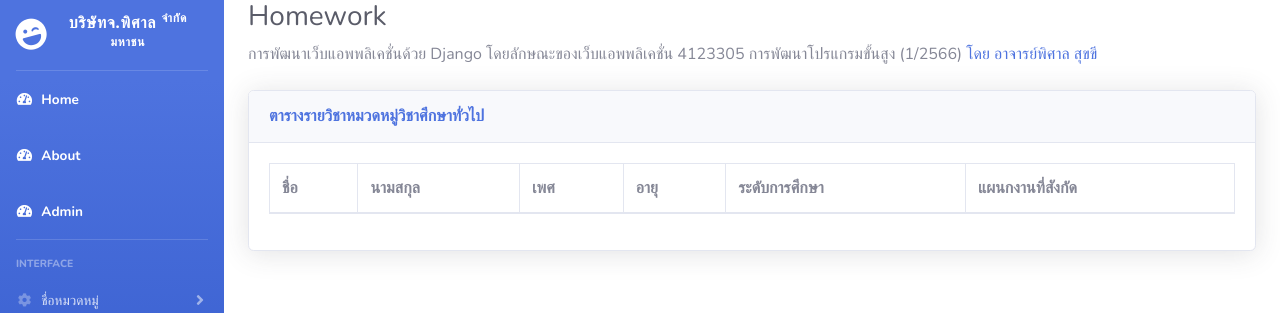
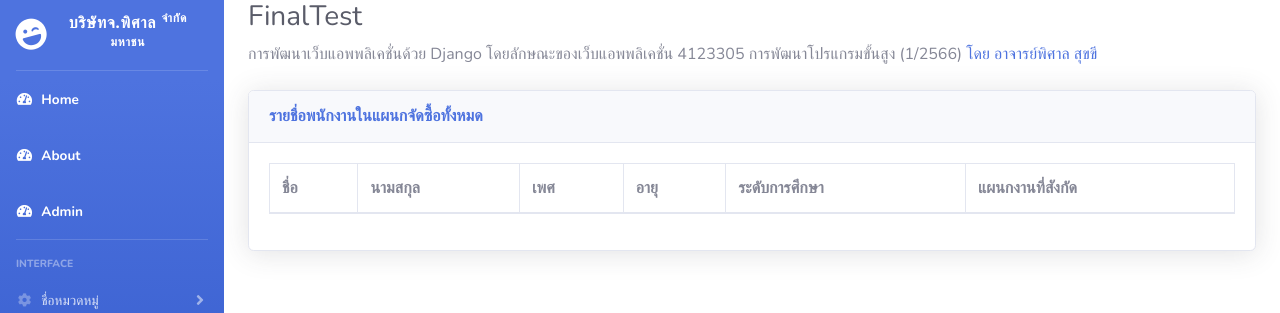
Before and after one commit to Lskram/Finaltest, a Django app: page /General in a window 1280 px wide. Shown: the top 313 px of the page. Run offline with Django 4.2, Linux system fonts and the light colour scheme; data comes from the database, SQL or seed files in the repository; lists and menus that the app fills with data are empty; some libraries are stand-ins or nearby versions.

Commit message:
แก้ไขตาราง

```diff
--- a/template/elective_subjects.html
+++ b/template/elective_subjects.html
@@ -3,14 +3,14 @@
 {% block content %}  <div class="container-fluid">
 
     <!-- Page Heading -->
-    <h1 class="h3 mb-2 text-gray-800">Homework</h1>
+    <h1 class="h3 mb-2 text-gray-800">FinalTest</h1>
     <p class="mb-4">การพัฒนาเว็บแอพพลิเคชั่นด้วย Django โดยลักษณะของเว็บแอพพลิเคชั่น 4123305 การพัฒนาโปรแกรมขั้นสูง (1/2566) <a target="_blank"
             href="https://datatables.net">โดย อาจารย์พิศาล สุขขี</a></p>
 
     <!-- DataTales Example -->
     <div class="card shadow mb-4">
         <div class="card-header py-3">
-            <h6 class="m-0 font-weight-bold text-primary">ตารางรายวิชาหมวดหมู่วิชาเฉพาะ</h6>
+            <h6 class="m-0 font-weight-bold text-primary">รายชื่อพนักงานในแผนกจัดหาลูกค้าทั้งหมด</h6>
         </div>
         <div class="card-body">
             <div class="table-responsive">
--- a/template/general.html
+++ b/template/general.html
@@ -3,14 +3,14 @@
 {% block content %}  <div class="container-fluid">
 
     <!-- Page Heading -->
-    <h1 class="h3 mb-2 text-gray-800">Homework</h1>
+    <h1 class="h3 mb-2 text-gray-800">FinalTest</h1>
     <p class="mb-4">การพัฒนาเว็บแอพพลิเคชั่นด้วย Django โดยลักษณะของเว็บแอพพลิเคชั่น 4123305 การพัฒนาโปรแกรมขั้นสูง (1/2566) <a target="_blank"
             href="https://datatables.net">โดย อาจารย์พิศาล สุขขี</a></p>
 
     <!-- DataTales Example -->
     <div class="card shadow mb-4">
         <div class="card-header py-3">
-            <h6 class="m-0 font-weight-bold text-primary">ตารางรายวิชาหมวดหมู่วิชาศึกษาทั่วไป</h6>
+            <h6 class="m-0 font-weight-bold text-primary">รายชื่อพนักงานในแผนกจัดซื้อทั้งหมด</h6>
         </div>
         <div class="card-body">
             <div class="table-responsive">
--- a/template/home.html
+++ b/template/home.html
@@ -3,14 +3,14 @@
 {% block content %}  <div class="container-fluid">
 
     <!-- Page Heading -->
-    <h1 class="h3 mb-2 text-gray-800">Homework</h1>
+    <h1 class="h3 mb-2 text-gray-800">FinalTest</h1>
     <p class="mb-4">การพัฒนาเว็บแอพพลิเคชั่นด้วย Django โดยลักษณะของเว็บแอพพลิเคชั่น 4123305 การพัฒนาโปรแกรมขั้นสูง (1/2566) โดย อาจารย์พิศาล สุขขี <a target="_blank"
             href="https://datatables.net"></a></p>
 
     <!-- DataTales Example -->
     <div class="card shadow mb-4">
         <div class="card-header py-3">
-            <h6 class="m-0 font-weight-bold text-primary">ตารางรายวิชาการศึกษา</h6>
+            <h6 class="m-0 font-weight-bold text-primary">รายชื่อพนักงานในบริษัททั้งหมด</h6>
         </div>
         <div class="card-body">
             <div class="table-responsive">
--- a/template/special_subjects.html
+++ b/template/special_subjects.html
@@ -3,14 +3,14 @@
 {% block content %}  <div class="container-fluid">
 
     <!-- Page Heading -->
-    <h1 class="h3 mb-2 text-gray-800">Homework</h1>
+    <h1 class="h3 mb-2 text-gray-800">FinalTest</h1>
     <p class="mb-4">การพัฒนาเว็บแอพพลิเคชั่นด้วย Django โดยลักษณะของเว็บแอพพลิเคชั่น 4123305 การพัฒนาโปรแกรมขั้นสูง (1/2566) <a target="_blank"
             href="https://datatables.net">โดย อาจารย์พิศาล สุขขี</a></p>
 
     <!-- DataTales Example -->
     <div class="card shadow mb-4">
         <div class="card-header py-3">
-            <h6 class="m-0 font-weight-bold text-primary">ตารางรายวิชาหมวดหมู่วิชาเลือก</h6>
+            <h6 class="m-0 font-weight-bold text-primary">รายชื่อพนักงานในแผนกบริการหลังการขายทั้งหมด</h6>
         </div>
         <div class="card-body">
             <div class="table-responsive">
```
